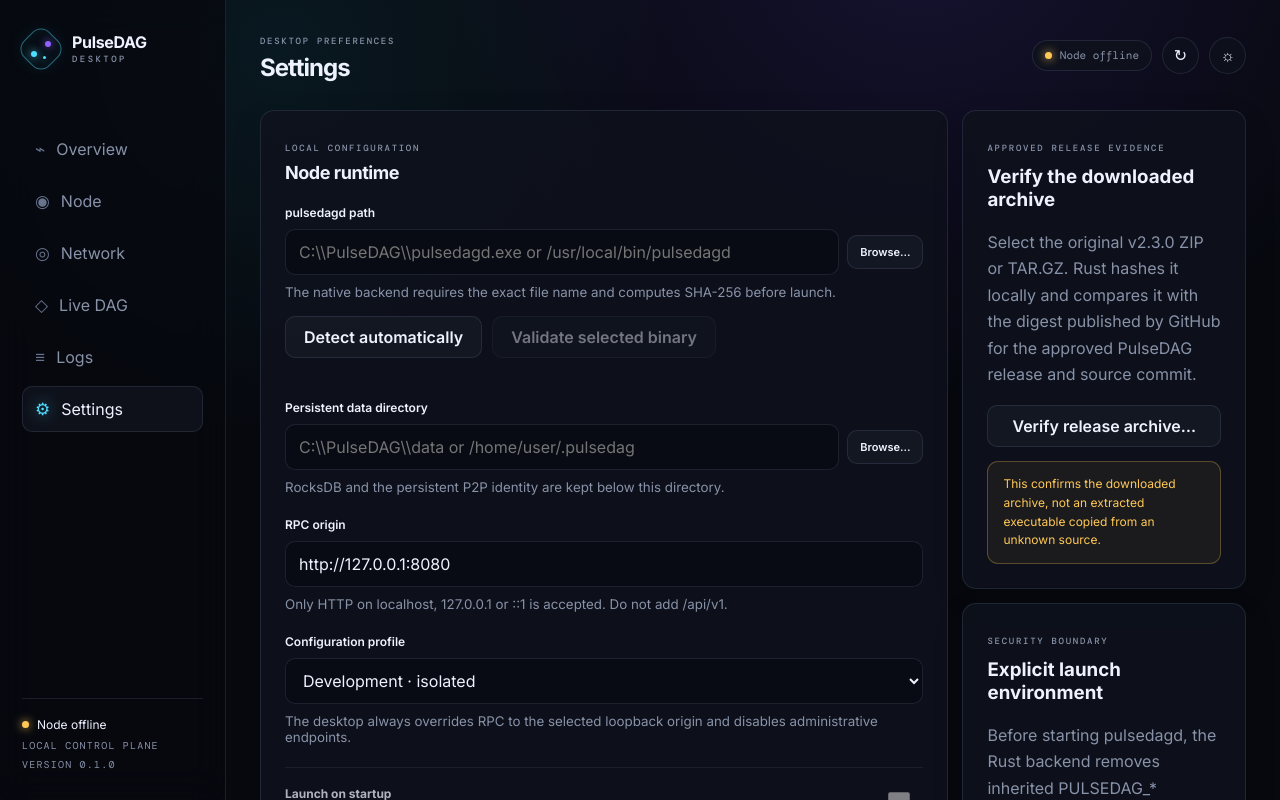
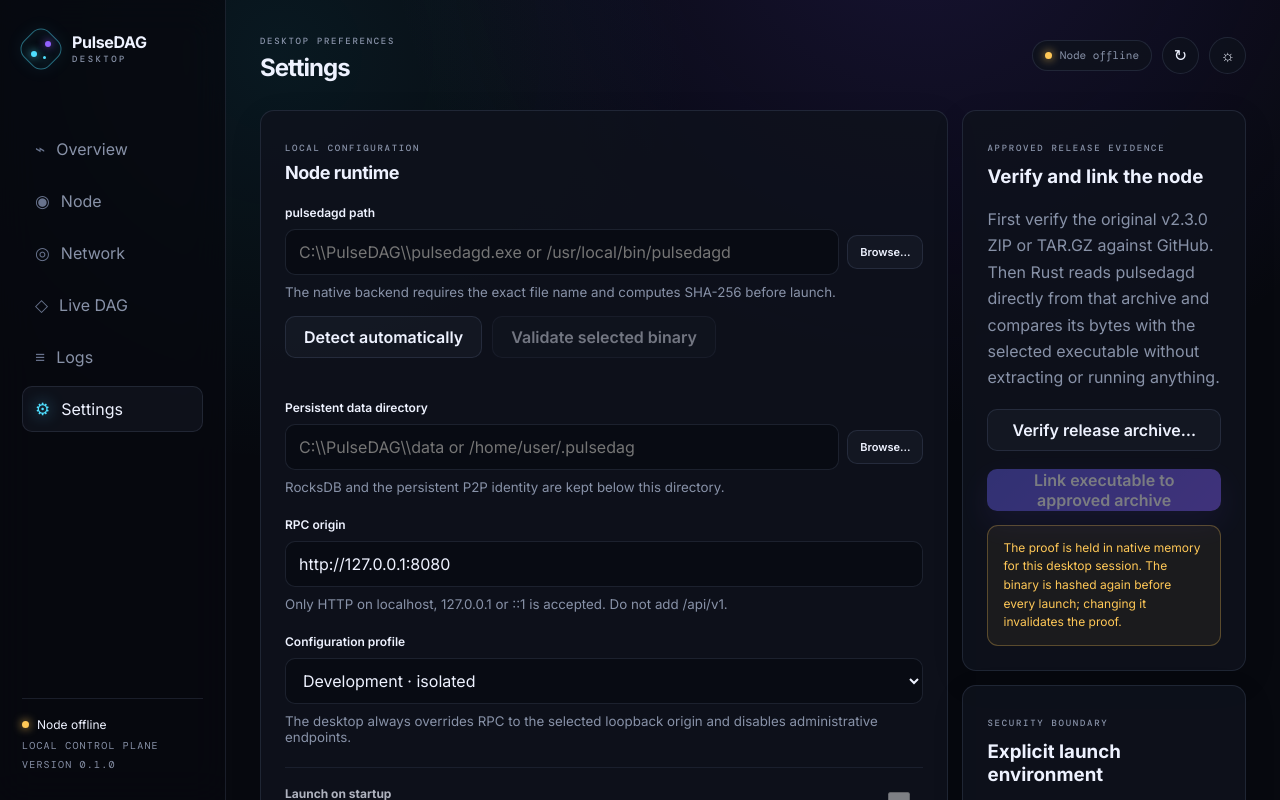
Before and after one commit to AuriaLABS/PulseDAG-Desktop, a React (Vite) app: page / in a window 1280 px wide. Both pictures are taken after a click on the button "Configure node". Shown: the top 800 px of the page. Built offline with nearby package versions, Linux system fonts and the light colour scheme.

Commit message:
Add release-to-binary provenance workflow

```diff
--- a/src/pages/SettingsPage.tsx
+++ b/src/pages/SettingsPage.tsx
@@ -1,10 +1,11 @@
 import { useEffect, useState, type ChangeEvent, type FormEvent } from 'react'
-import type { BinaryInfo, NodePreferences, ReleaseVerification } from '../types'
+import type { BinaryInfo, BinaryProvenance, NodePreferences, ReleaseVerification } from '../types'
 
 type SettingsPageProps = {
   value: NodePreferences
   binaryInfo: BinaryInfo | null
   releaseVerification: ReleaseVerification | null
+  binaryProvenance: BinaryProvenance | null
   busy: boolean
   error: string
   onSave: (preferences: NodePreferences) => void
@@ -13,12 +14,14 @@
   onPickExecutable: () => Promise<string | null>
   onPickDataDirectory: () => Promise<string | null>
   onVerifyRelease: () => Promise<ReleaseVerification | null>
+  onBindProvenance: (path: string) => Promise<BinaryProvenance | null>
 }
 
 export function SettingsPage({
   value,
   binaryInfo,
   releaseVerification,
+  binaryProvenance,
   busy,
   error,
   onSave,
@@ -27,6 +30,7 @@
   onPickExecutable,
   onPickDataDirectory,
   onVerifyRelease,
+  onBindProvenance,
 }: SettingsPageProps) {
   const [draft, setDraft] = useState(value)
   const [saved, setSaved] = useState(false)
@@ -95,11 +99,27 @@
     }
   }
 
+  async function bindProvenance() {
+    setChecking(true)
+    try {
+      await onBindProvenance(draft.executablePath)
+    } finally {
+      setChecking(false)
+    }
+  }
+
+  const privateNeedsProvenance = draft.configProfile === 'private' && !binaryProvenance?.approved
+
   return (
     <form className="settings-layout" onSubmit={submit}>
       <section className="panel settings-panel">
         <div className="panel-header"><div><span className="eyebrow">Local configuration</span><h3>Node runtime</h3></div></div>
         {error && <div className="notice notice-error inline-notice">{error}</div>}
+        {privateNeedsProvenance && (
+          <div className="notice notice-warning inline-notice">
+            The private profile requires this executable to be linked to an approved release archive during the current desktop session.
+          </div>
+        )}
         <label>
           <span>pulsedagd path</span>
           <div className="input-action-row">
@@ -137,7 +157,7 @@
           <select value={draft.configProfile} onChange={(event: ChangeEvent<HTMLSelectElement>) => update('configProfile', event.target.value as NodePreferences['configProfile'])}>
             <option value="dev">Development · isolated</option>
             <option value="local">Local network · P2P enabled</option>
-            <option value="private">Private testnet · operator profile</option>
+            <option value="private">Private testnet · verified binary required</option>
           </select>
           <small>The desktop always overrides RPC to the selected loopback origin and disables administrative endpoints.</small>
         </label>
@@ -154,8 +174,8 @@
       <aside className="settings-side-stack">
         <section className="panel settings-aside">
           <span className="eyebrow">Approved release evidence</span>
-          <h3>Verify the downloaded archive</h3>
-          <p>Select the original v2.3.0 ZIP or TAR.GZ. Rust hashes it locally and compares it with the digest published by GitHub for the approved PulseDAG release and source commit.</p>
+          <h3>Verify and link the node</h3>
+          <p>First verify the original v2.3.0 ZIP or TAR.GZ against GitHub. Then Rust reads pulsedagd directly from that archive and compares its bytes with the selected executable without extracting or running anything.</p>
           <button className="secondary-button full-width-button" type="button" onClick={() => void verifyRelease()} disabled={busy || checking}>Verify release archive…</button>
           {releaseVerification && (
             <div className={`release-result ${releaseVerification.approved ? 'approved' : 'rejected'}`}>
@@ -165,7 +185,32 @@
               <small>{releaseVerification.message}</small>
             </div>
           )}
-          <div className="notice notice-warning release-boundary">This confirms the downloaded archive, not an extracted executable copied from an unknown source.</div>
+          <button
+            className="primary-button full-width-button"
+            type="button"
+            onClick={() => void bindProvenance()}
+            disabled={busy || checking || !releaseVerification?.approved || !draft.executablePath}
+          >
+            Link executable to approved archive
+          </button>
+          {binaryProvenance && (
+            <div className="provenance-result approved">
+              <div className="provenance-result-header">
+                <strong>Byte-for-byte match</strong>
+                <span>{binaryProvenance.target}</span>
+              </div>
+              <small>{binaryProvenance.archiveName}</small>
+              <code>{binaryProvenance.embeddedBinarySha256}</code>
+              <div className="detail-list compact-details">
+                <div><span>Release</span><strong>{binaryProvenance.releaseTag}</strong></div>
+                <div><span>Source</span><strong>{binaryProvenance.sourceCommit.slice(0, 12)}</strong></div>
+                <div><span>Embedded file</span><strong>{binaryProvenance.embeddedPath}</strong></div>
+                <div><span>Size</span><strong>{(binaryProvenance.embeddedBinarySizeBytes / 1_048_576).toFixed(2)} MiB</strong></div>
+              </div>
+              <p>{binaryProvenance.message}</p>
+            </div>
+          )}
+          <div className="notice notice-warning release-boundary">The proof is held in native memory for this desktop session. The binary is hashed again before every launch; changing it invalidates the proof.</div>
         </section>
 
         <section className="panel settings-aside">
@@ -173,6 +218,7 @@
           <h3>Explicit launch environment</h3>
           <p>Before starting pulsedagd, the Rust backend removes inherited PULSEDAG_* variables and supplies only the selected profile, loopback RPC binding, state paths and administrative-disable flags.</p>
           <div className="detail-list compact-details">
+            <div><span>Private profile</span><strong>Proof required</strong></div>
             <div><span>Admin RPC</span><strong>Forced off</strong></div>
             <div><span>RPC exposure</span><strong>Loopback only</strong></div>
             <div><span>Secrets</span><strong>Not accepted</strong></div>
```
